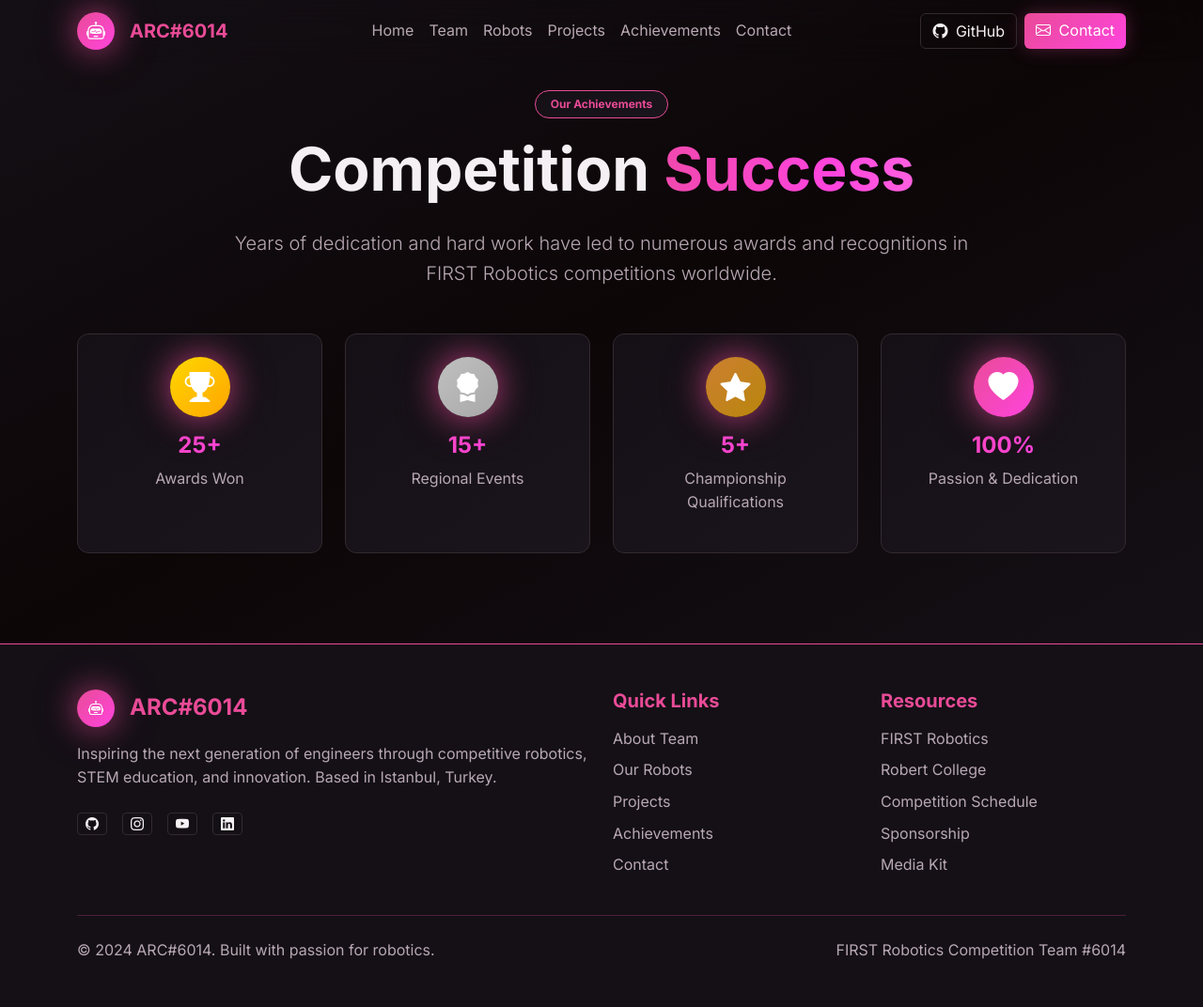
After one commit to BL4z3es/ARCv2, a Django app: page /achievements/ in a window 1280 px wide. The commit adds this page. Shown: the whole page at 94% size. Run offline with Django 5.2, Linux system fonts and the light colour scheme.

Commit message:
Achievements page

```diff
--- /dev/null
+++ b/src/Server/Landing/templates/Landing/achievements.html
@@ -0,0 +1,71 @@
+{% extends 'Landing/base.html' %}
+
+{% block content %}
+
+<section id="achievements" class="section-padding section-bg-alt">
+        <div class="container">
+            <div class="text-center mb-5">
+                <span class="badge badge-custom text-primary-custom border-primary-custom mb-3">Our Achievements</span>
+                <h2 class="display-3 fw-bold mb-4 reveal">
+                    Competition <span class="gradient-text">Success</span>
+                </h2>
+                <p class="lead text-muted-custom reveal" style="max-width: 800px; margin: 0 auto;">
+                    Years of dedication and hard work have led to numerous awards and recognitions
+                    in FIRST Robotics competitions worldwide.
+                </p>
+            </div>
+
+            <div class="row g-4">
+                <div class="col-md-6 col-lg-3">
+                    <div class="card-custom h-100 text-center p-4 reveal">
+                        <div class="d-flex justify-content-center mb-3">
+                            <div class="rounded-circle d-flex align-items-center justify-content-center animate-pulse"
+                                 style="width: 64px; height: 64px; background: linear-gradient(135deg, #FFD700, #FFA500);">
+                                <i class="bi bi-trophy-fill text-white icon-lg"></i>
+                            </div>
+                        </div>
+                        <h4 class="h4 fw-bold gradient-text mb-2">25+</h4>
+                        <p class="text-muted-custom">Awards Won</p>
+                    </div>
+                </div>
+                <div class="col-md-6 col-lg-3">
+                    <div class="card-custom h-100 text-center p-4 reveal">
+                        <div class="d-flex justify-content-center mb-3">
+                            <div class="rounded-circle d-flex align-items-center justify-content-center animate-pulse"
+                                 style="width: 64px; height: 64px; background: linear-gradient(135deg, #C0C0C0, #A8A8A8);">
+                                <i class="bi bi-award-fill text-white icon-lg"></i>
+                            </div>
+                        </div>
+                        <h4 class="h4 fw-bold gradient-text mb-2">15+</h4>
+                        <p class="text-muted-custom">Regional Events</p>
+                    </div>
+                </div>
+                <div class="col-md-6 col-lg-3">
+                    <div class="card-custom h-100 text-center p-4 reveal">
+                        <div class="d-flex justify-content-center mb-3">
+                            <div class="rounded-circle d-flex align-items-center justify-content-center animate-pulse"
+                                 style="width: 64px; height: 64px; background: linear-gradient(135deg, #CD7F32, #B8860B);">
+                                <i class="bi bi-star-fill text-white icon-lg"></i>
+                            </div>
+                        </div>
+                        <h4 class="h4 fw-bold gradient-text mb-2">5+</h4>
+                        <p class="text-muted-custom">Championship Qualifications</p>
+                    </div>
+                </div>
+                <div class="col-md-6 col-lg-3">
+                    <div class="card-custom h-100 text-center p-4 reveal">
+                        <div class="d-flex justify-content-center mb-3">
+                            <div class="rounded-circle d-flex align-items-center justify-content-center animate-pulse"
+                                 style="width: 64px; height: 64px; background: var(--gradient-primary);">
+                                <i class="bi bi-heart-fill text-white icon-lg"></i>
+                            </div>
+                        </div>
+                        <h4 class="h4 fw-bold gradient-text mb-2">100%</h4>
+                        <p class="text-muted-custom">Passion & Dedication</p>
+                    </div>
+                </div>
+            </div>
+        </div>
+    </section>
+
+{% endblock%}
--- a/src/Server/Landing/templates/Landing/projects.html
+++ b/src/Server/Landing/templates/Landing/projects.html
@@ -1,7 +1,7 @@
 {% extends 'Landing/base.html' %}
+
+{% block content %}
 {% load static %}
-{% block content %}
-
 <section id="projects" class="section-padding section-bg">
         <div class="container">
             <div class="text-center mb-5">
--- a/src/Server/Landing/urls.py
+++ b/src/Server/Landing/urls.py
@@ -5,4 +5,5 @@ urlpatterns = [
     path('team/', views.about_page, name='about_page'),
     path('robots/', views.robo_gallery, name='robo_gallery'),
     path('projects/', views.projects_page, name='projects_page'),
+    path('achievements/', views.achievements_page, name='achievements_page'),
 ]
--- a/src/Server/Landing/views.py
+++ b/src/Server/Landing/views.py
@@ -27,3 +27,9 @@ def projects_page(request):
     Render the projects page.
     """
     return render(request, 'Landing/projects.html')
+
+def achievements_page(request):
+    """
+    Render the achievements page.
+    """
+    return render(request, 'Landing/achievements.html')
```
